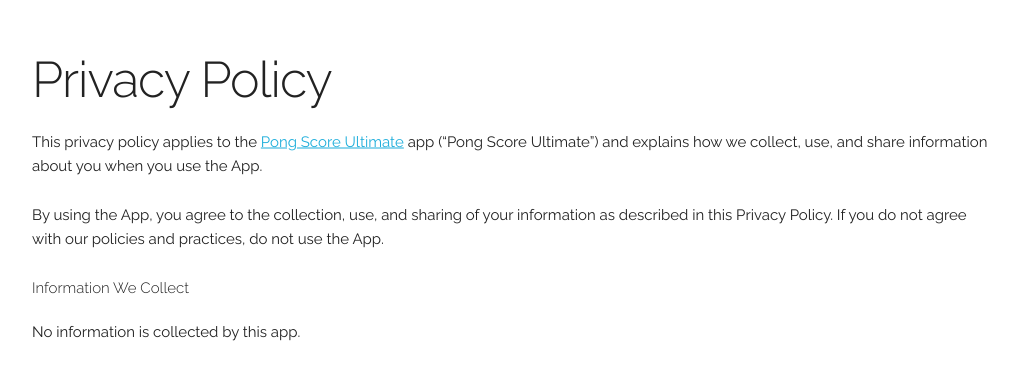
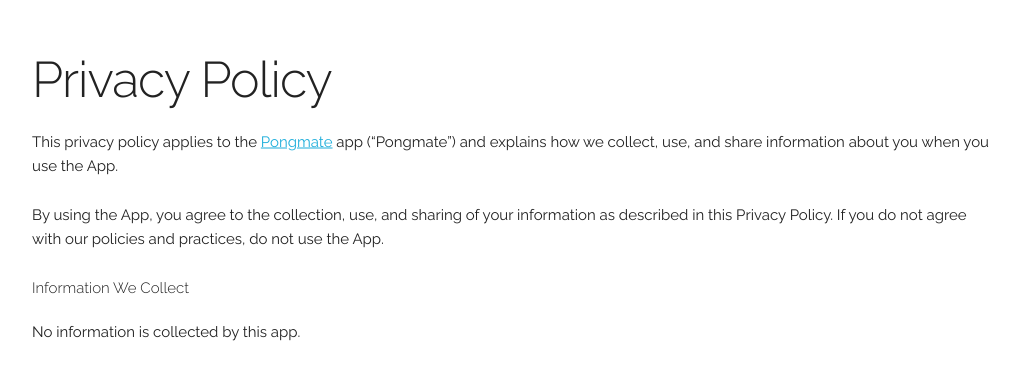
Before and after one commit to torsk-technologies/Official-Website, a plain HTML site: page ponglegal.html in a window 1280 px wide. Shown: the part 191-570 px from the top of the page, without its empty margins (128-1147 px from the left). Drawn offline with Linux system fonts and the light colour scheme.

Commit message:
Update ponglegal.html

```diff
--- a/ponglegal.html
+++ b/ponglegal.html
@@ -33,8 +33,7 @@
 
     <div>
         <p>This privacy policy applies to the <a
-                href="https://play.google.com/store/apps/details?id=xyz.torsktechnologies.tabletennisscore">Pong Score
-            Ultimate</a> app (“Pong Score Ultimate”) and explains how we collect,
+                href="https://play.google.com/store/apps/details?id=xyz.torsktechnologies.pongmate">Pongmate</a> app (“Pongmate”) and explains how we collect,
             use, and share information
             about you when you use the App.</p>
 
```
